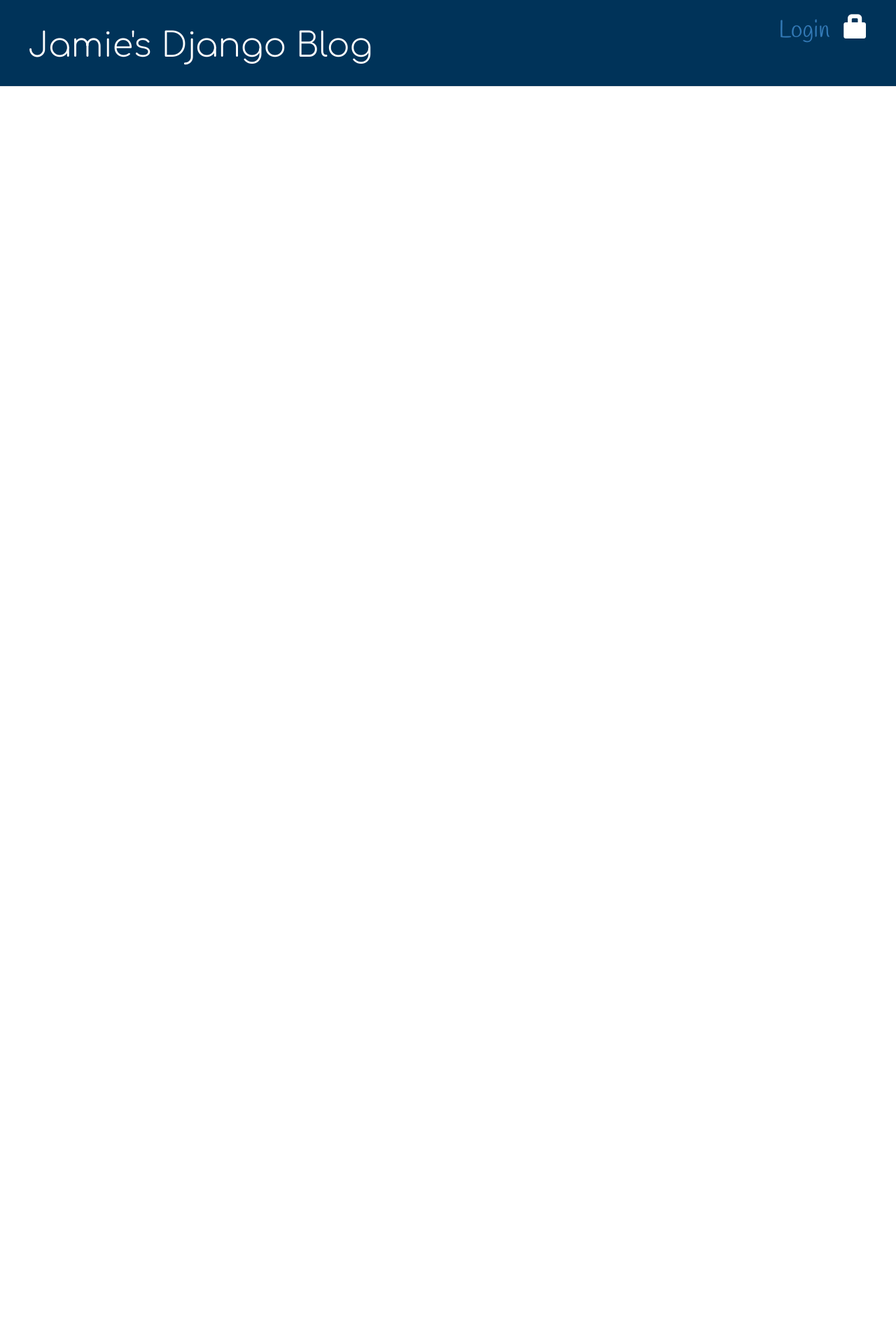
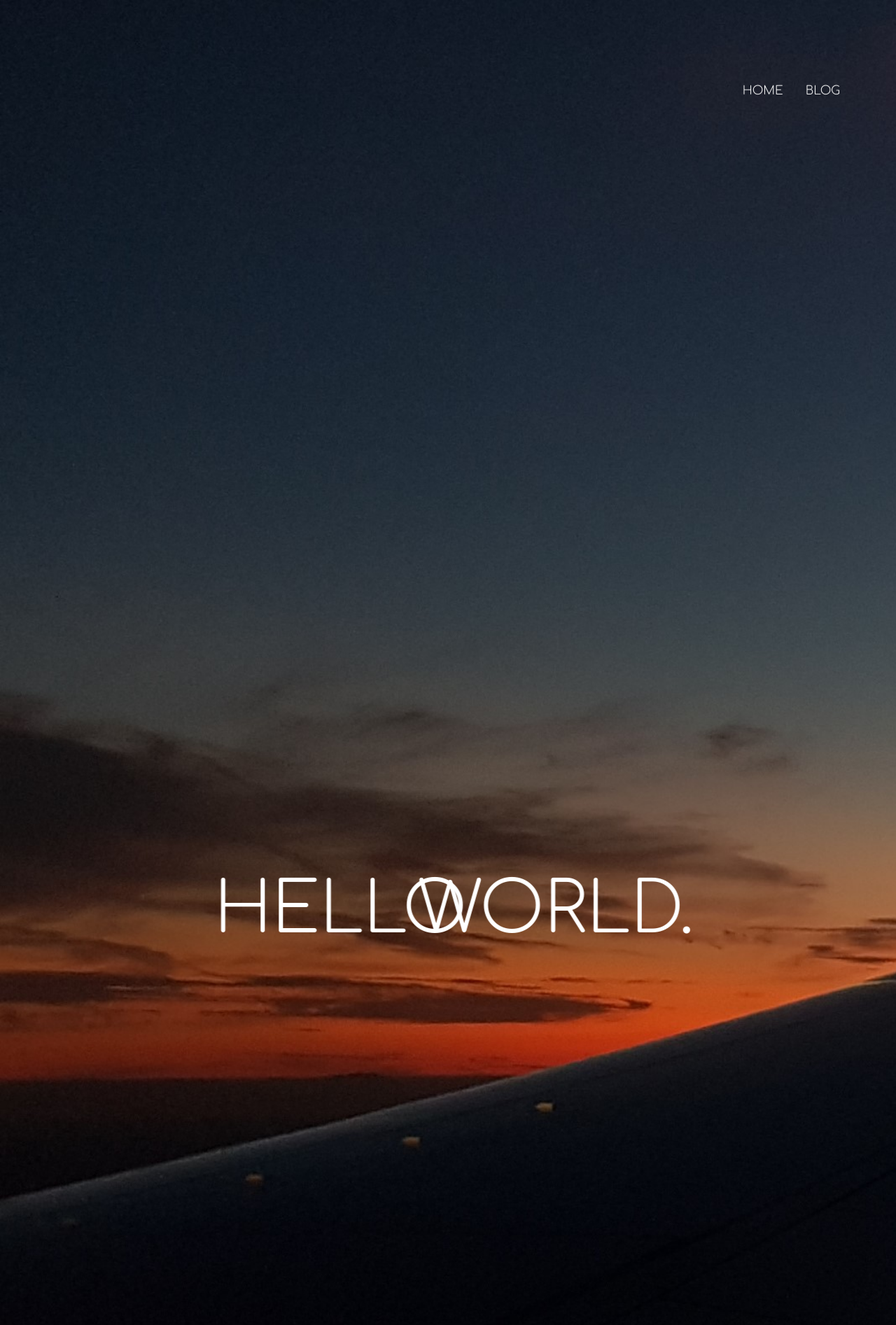
Before and after one commit to JamieW102/my-blog, a Django app: page / in a window 1280 px wide. Shown: the top 1893 px of the page at 70% size. Run offline with Django 3.2, Linux system fonts and the light colour scheme; data that the repository does not hold is empty; some libraries are stand-ins or nearby versions.

Commit message:
Added a home page.

```diff
--- /dev/null
+++ b/blog/static/css/style.css
@@ -0,0 +1,180 @@
+html {
+    margin: 0;
+    padding: 0;
+    width: 100%;
+    height: 100%;
+    overflow: hidden;
+    font-family: 'Comfortaa', cursive;
+}
+
+body {
+    color: white;
+    margin: 0;
+    padding: 0;
+    perspective: 1px;
+    transform-style: preserve-3d;
+    height: 100%;
+    width: 100%;
+    overflow-y: scroll;
+    overflow-x: hidden;
+    font-family: 'Comfortaa', cursive;
+}
+
+.topnav {
+    transform-style: inherit;
+    width: 100vw;
+    text-align: center;
+    text-transform: uppercase;
+    overflow: hidden;
+    position: absolute;
+    top: 5%;
+    left: 45%;
+    transform: translate(-50%, -50%);
+    font-size: 100px;
+    font-family: 'Comfortaa', cursive;
+}
+
+.topnav a {
+    float: right;
+    text-decoration: none;
+    color: #ffffff;
+    text-align: center;
+    padding: 14px 16px;
+    font-size: 17px;
+    font-family: 'Comfortaa', cursive;
+}
+
+.topnav a:hover {
+    color: #c4c4c4;
+}
+header {
+    box-sizing: border-box;
+    min-height: 100vh;
+    position: relative;
+    transform-style: inherit;
+    width: 100vw;
+    text-align: center;
+    text-transform: uppercase;
+}
+
+.title1{
+    animation-name: fade1;
+    animation-duration: 5s;
+    margin: 0;
+    position: absolute;
+    top: 50%;
+    left: 38%;
+    transform: translate(-50%, -50%);
+    font-size: 100px;
+    font-family: 'Comfortaa', cursive;
+}
+
+.title2{
+    animation-name: fade2;
+    animation-duration: 5s;
+    margin: 0;
+    position: absolute;
+    top: 50%;
+    left: 62%;
+    transform: translate(-50%, -50%);
+    font-size: 100px;
+    font-family: 'Comfortaa', cursive;
+}
+
+.title3 {
+    margin-top: 30px;
+    position: absolute;
+    top: 20%;
+    transform: translate(-80%, -50%);
+    font-size: 60px;
+    font-family: 'Comfortaa', cursive;
+}
+
+
+@keyframes fade1 {
+	from {
+	    opacity: 0;
+	}
+	to {
+	    opacity: 1;
+	}
+}
+
+@keyframes fade2 {
+	0% {
+	    opacity: 0;
+	}
+	20% {
+	    opacity: 0;
+	}
+	100% {
+	    opacity: 1;
+	}
+}
+
+.title4 {
+    margin-top: 50px;
+    position: absolute;
+    top: 60%;
+    transform: translate(-80%, -50%);
+    font-size: 25px;
+    line-height: 50px;
+    font-family: 'Comfortaa', cursive;
+}
+
+.img1 {
+    max-width: 100%;
+    height: auto;
+}
+
+
+header,
+header:before {
+    background: 50% 50% / cover;
+}
+
+header::before {
+    content: "";
+    position: absolute;
+    top: 0;
+    left: 0;
+    right: 0;
+    bottom: 0;
+    display: block;
+    background: url(10.jpg);
+    background-size: cover;
+    transform-origin: center center 0;
+    transform: translateZ(-2px) scale(3);
+    z-index: -1;
+    min-height: 100vh;
+}
+
+.container {
+    z-index: 3;
+    position: absolute;
+    top: 220vh;
+    left: -15vh;
+    background: black;
+    line-height: 80px;
+    font-weight: lighter;
+    padding-left: 800px;
+    padding-right: 800px;
+    padding-top: 300px;
+    padding-bottom: 300px;
+    color: white;
+    transform: translateZ(-1px) scale(2);
+}
+
+.container2 {
+    z-index: 2;
+    position: absolute;
+    top: 300vh;
+    left: 20vh;
+    background: grey;
+    font-weight: lighter;
+    padding-left: 30px;
+    padding-right: 30px;
+    padding-top: 30px;
+    padding-bottom: 30px;
+    color: white;
+}
--- a/blog/templates/blog/base.html
+++ b/blog/templates/blog/base.html
@@ -1,7 +1,7 @@
 {% load static %}
 <html>
     <head>
-        <title>Jamie's Blog</title>
+        <title>J White | BLOG</title>
 	<link rel="stylesheet" href="//maxcdn.bootstrapcdn.com/bootstrap/3.2.0/css/bootstrap.min.css">
 	<link rel="stylesheet" href="//maxcdn.bootstrapcdn.com/bootstrap/3.2.0/css/bootstrap-theme.min.css">
 	<link rel="stylesheet" href="{% static 'css/blog.css' %}">
--- /dev/null
+++ b/blog/templates/blog/index.html
@@ -0,0 +1,29 @@
+{% load static %}
+<html>
+    <head>
+        <title>J White | HOME</title>
+	<meta charset="UTF-8" />
+        <meta name="viewport" content="width=device-width, initial-scale=1.0" />
+	<link href="https://fonts.googleapis.com/css2?family=Comfortaa:wght@300&display=swap" rel="stylesheet">
+	<link href="https://fonts.googleapis.com/css2?family=Comfortaa:wght@300&family=Handlee&display=swap" rel="stylesheet">
+	<link rel="stylesheet" href="//maxcdn.bootstrapcdn.com/bootstrap/3.2.0/css/bootstrap.min.css">
+	<link rel="stylesheet" href="//maxcdn.bootstrapcdn.com/bootstrap/3.2.0/css/bootstrap-theme.min.css">
+	<link rel="stylesheet" href="{% static 'css/style.css' %}">
+    </head>
+    <body>
+        <div class="container">
+            <h2 class="title3">Welcome to the home of J White Photography & Portfolio.</h2>
+	    <h2 class="title4">Hi There! My name is Jamie White and I'm a Computer Science student at the University of Birmingham. This website was built as part of a bridging coursework project to act as a hub for a portfolio and a blog page.</h2>
+        </div>
+	<div class="container2">
+	    <img class="img1" src="{% static "css/3.jpg" %}">
+        </div>
+        <header>
+            <h1 class="title1">Hello</h1><h1 class="title2">World.</h1>
+	    <div class="topnav">
+		<a href="{% url 'post_list' %}">Blog</a>
+	    	<a class="active" href="{% url 'home' %}">Home</a>
+	    </div>
+        </header>
+    </body>
+</html>
--- a/blog/urls.py
+++ b/blog/urls.py
@@ -9,7 +9,8 @@ from django.contrib.auth.views import LogoutView
 
 
 urlpatterns = [
-    path('', views.post_list, name='post_list'),
+    path('', views.home, name='home'),
+    path('posts', views.post_list, name='post_list'),
     path('post/<int:pk>/', views.post_detail, name='post_detail'),
     path('post/new/', views.post_new, name='post_new'),
     path('post/<int:pk>/edit/', views.post_edit, name='post_edit'),
--- a/blog/views.py
+++ b/blog/views.py
@@ -6,6 +6,9 @@ from django.shortcuts import redirect
 from django.contrib.auth.decorators import login_required
 
 # Create your views here.
+
+def home(request):
+	return render(request, 'blog/index.html')
 
 def post_list(request):
 	posts = Post.objects.filter(published_date__lte=timezone.now()).order_by('published_date')
```
Also changed, not shown: blog/static/css/10.jpg (added), blog/static/css/3.jpg (added).
